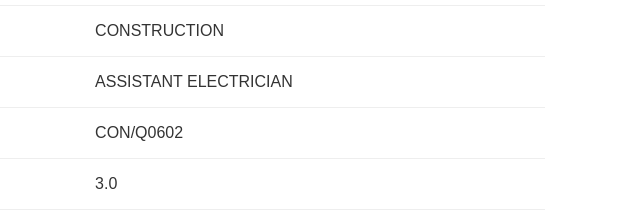
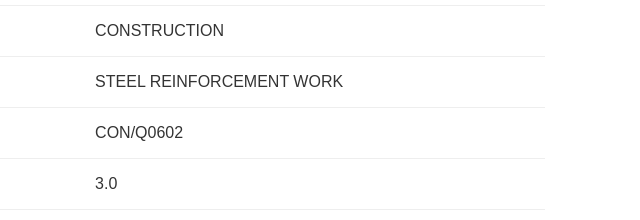
Before and after one commit to KivisorySkillsPvtLtd/KivisorySkillsPvtLtd.github.io, a plain HTML site: page certificates/CAN_40361460.html in a window 1280 px wide. Shown: the part 315-535 px from the top of the page, 575-1215 px from the left. Drawn offline with Linux system fonts and the light colour scheme.

Commit message:
Update CAN_40361460.html

```diff
--- a/certificates/CAN_40361460.html
+++ b/certificates/CAN_40361460.html
@@ -307,7 +307,7 @@ footer {
       <p><b>Candidate Name:</b><span>PERIYASAMY SABARINATHAN</span></p>
       <p><b>Candidate ID:</b><span>CAN_36493112</span></p>
       <p><b>Sector Name:</b><span>CONSTRUCTION</span></p>
-      <p><b>QP Name:</b><span>ASSISTANT ELECTRICIAN</span></p>
+      <p><b>QP Name:</b><span>STEEL REINFORCEMENT WORK</span></p>
       <p><b>QP Code:</b><span>CON/Q0602</span></p>
       <p><b>QP Version:</b><span>3.0</span></p>
       <p><b>Grade:</b><span>A</span></p>
```
